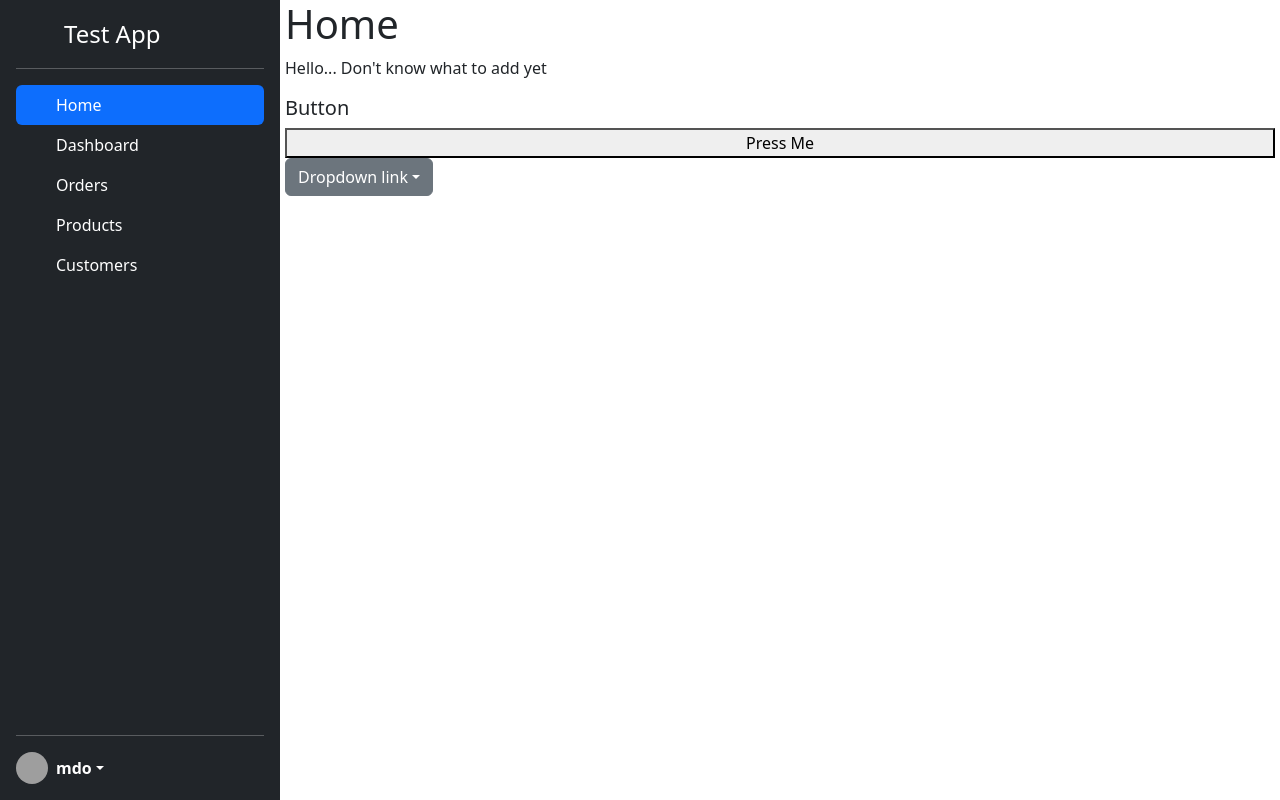
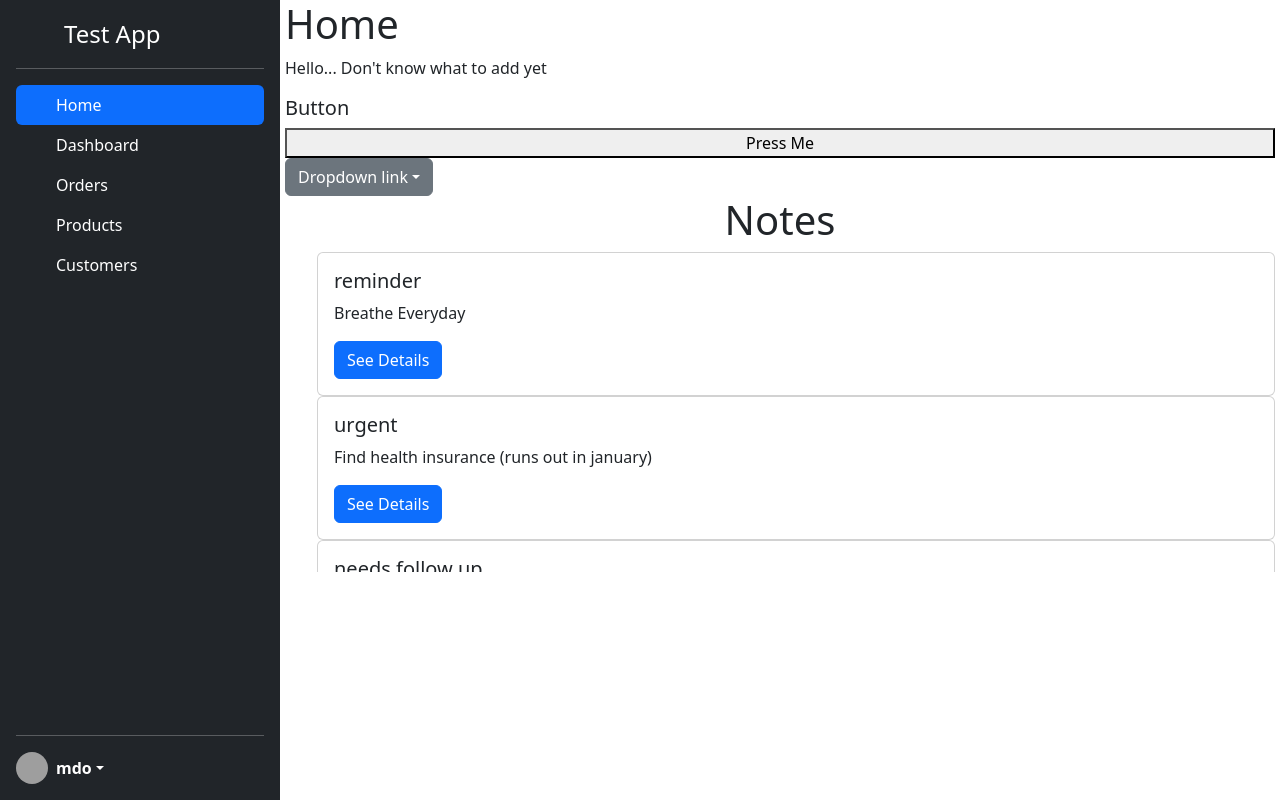
Before and after one commit to DawsonGeist/dailyio, a React (Create React App) app in the folder Client/: page / in a window 1280 px wide. Built offline with nearby package versions, Linux system fonts and the light colour scheme; grey boxes are pictures that could not be loaded.

Commit message:
Creating Notes preview component

```diff
--- /dev/null
+++ b/Client/src/Components/NotesPreviewContainer.js
@@ -0,0 +1,74 @@
+import react from 'react'
+import { useState, useEffect } from 'react';
+import 'bootstrap/dist/css/bootstrap.css'; // Import Bootstrap CSS
+import 'bootstrap/dist/js/bootstrap.bundle'; // This fixed the issue with dropdowns?
+import '../styles.css'
+
+const buildNoteCards = (notes) => {
+
+}
+
+const NotesPreviewContainer = () => {
+    const [notes, setNotes] = useState([])
+    const [updatePage, setUpdatePage] = useState(true)
+
+    useEffect(() => {
+        if(updatePage) {
+            //Do stuff
+            setNotes([
+                {
+                    _id: "0",
+                    body: "Breathe Everyday",
+                    tag: "reminder"
+                },
+                {
+                    _id: "1",
+                    body: "Find health insurance (runs out in january)",
+                    tag: "urgent"
+                },
+                {
+                    _id: "2",
+                    body: "Call grandpa back",
+                    tag: "needs follow up"
+                },
+                {
+                    _id: "3",
+                    body: "Car is making a weird noise, bring it to shop",
+                    tag: "warn"
+                },
+                {
+                    _id: "4",
+                    body: "Johns birthday is the 14th",
+                    tag: "recurring"
+                },
+            ])
+            setUpdatePage(false)
+        }
+    })
+
+    return (
+        <div className='d-flex flex-column justify-content-center'>
+            <div className='d-flex flex-column align-self-center'>
+                <h1>Notes</h1>
+            </div>
+            <ol class="list-group-flush" style={{maxHeight:"40vh", overflow:"scroll", overflowX:"hidden"}}>{
+                notes.map((note) => {
+                    return (
+                        <li class="list-group-item d-flex justify-content-between align-items-start">
+                            <div class="card" style={{flex: "row", flexGrow:'1'}}>
+                                <div class="card-body">
+                                    <h5 class="card-title">{note.tag}</h5>
+                                    <p class="card-text">{note.body}</p>
+                                    <a href="#" class="btn btn-primary">See Details</a>
+                                </div>
+                            </div>
+                        </li>
+                    );
+                })
+            }
+            </ol>
+        </div>
+    );
+}
+
+export default NotesPreviewContainer;
--- a/Client/src/Pages/Home.js
+++ b/Client/src/Pages/Home.js
@@ -2,6 +2,8 @@ import react from 'react'
 import 'bootstrap/dist/css/bootstrap.css'; // Import Bootstrap CSS
 import 'bootstrap/dist/js/bootstrap.bundle'; // This fixed the issue with dropdowns?
 import '../styles.css'
+
+import NotesPreviewContainer from '../Components/NotesPreviewContainer';
 
 const Home = () => {
     return (
@@ -22,6 +24,7 @@ const Home = () => {
                     <li><a class="dropdown-item" href="#">Something else here</a></li>
                 </ul>
             </div>
+            <NotesPreviewContainer/>
         </div>
     )
 }
--- a/Client/src/styles.css
+++ b/Client/src/styles.css
@@ -6,6 +6,7 @@
 .page-container {
     display: flex;
     width: 100%;
+    max-height: 100vh;
     flex-direction: column;
     padding-left: 5px;
     padding-right: 5px;
```
